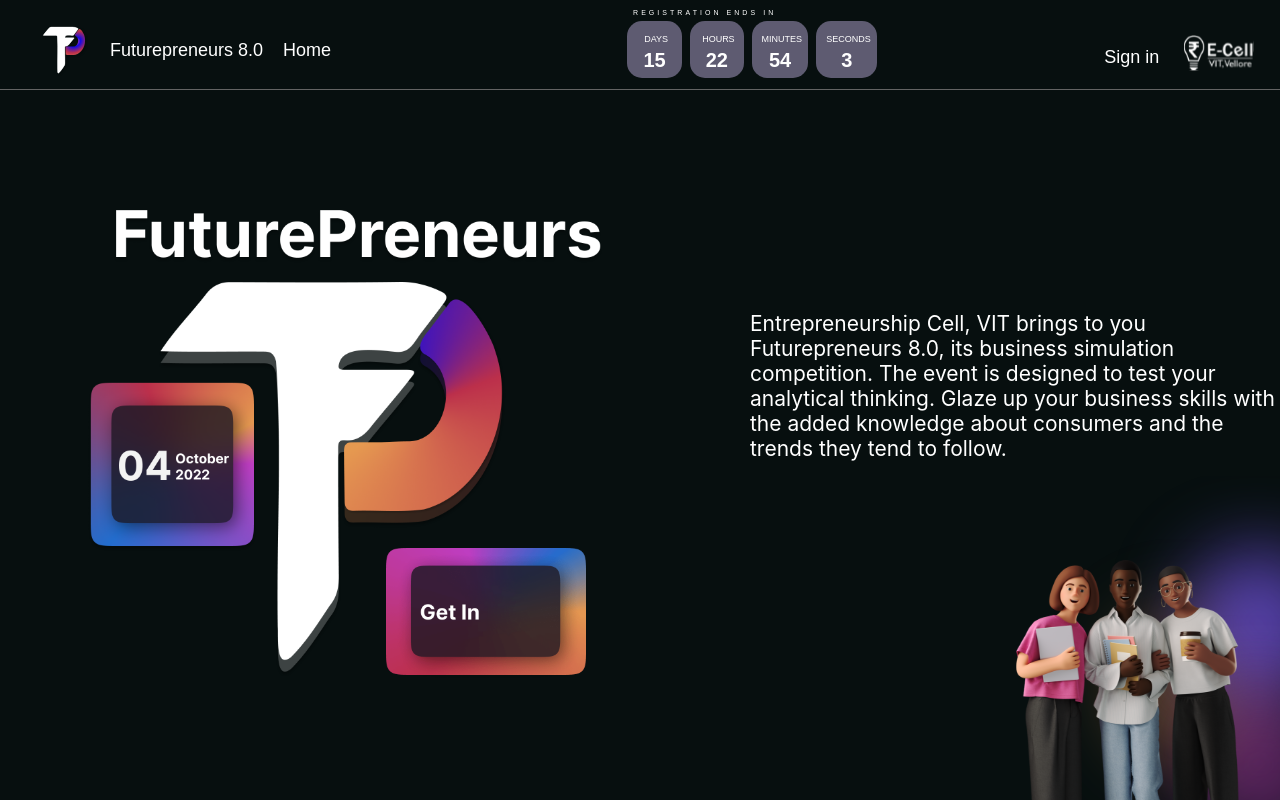
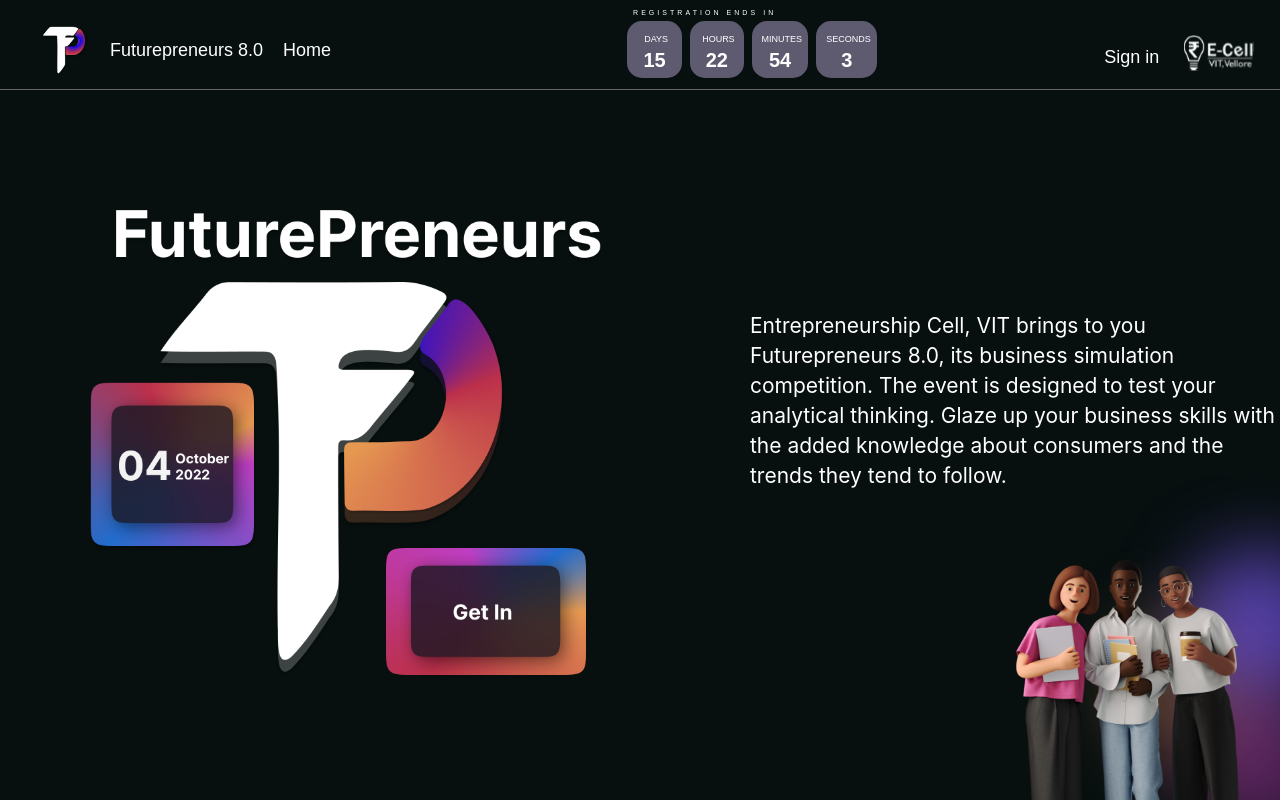
Before and after one commit to ecellvit/FuturePreneurs-22, a Next.js app: page / in a window 1280 px wide. Shown: the top 800 px of the page. Built offline with nearby package versions, Linux system fonts and the light colour scheme; no server answers.

Commit message:
line height and image added

```diff
--- a/styles/Landingr.module.css
+++ b/styles/Landingr.module.css
@@ -105,7 +105,7 @@
   font-style: normal;
   font-weight: 400;
   font-size: 1.5em;
-  line-height: 25px;
+  line-height: 30px;
 }
 
 .date_div {
```
Also changed, not shown: public/getin-min.png.
